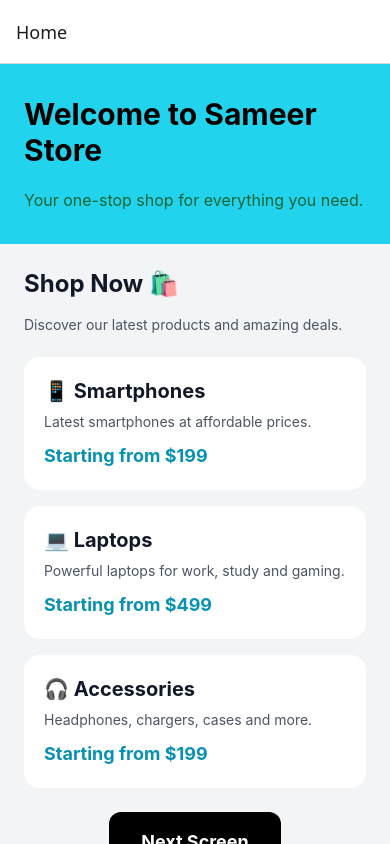
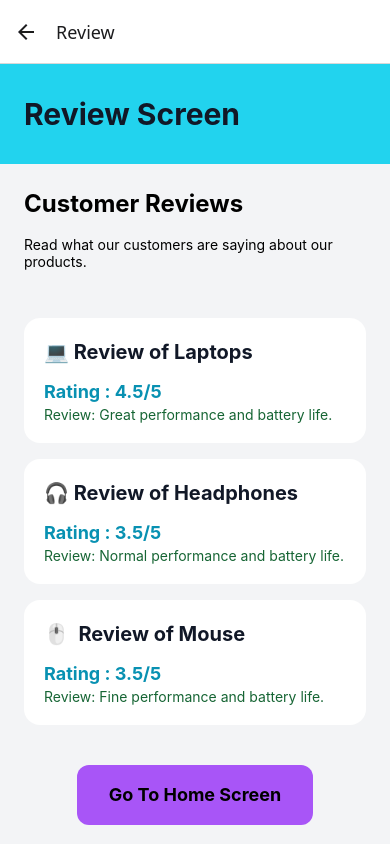
Before and after one commit to Okasha00/React-Native-Learning, a React Native app: screen /Review in a window 390 px wide. Built offline with nearby package versions, Linux system fonts and the light colour scheme.

Commit message:
Created ReviewScreen.js and back button

```diff
--- a/App.js
+++ b/App.js
@@ -3,7 +3,7 @@ import { View, Text, Pressable, ScrollView } from 'react-native';
 import { NavigationContainer } from '@react-navigation/native';
 import { createNativeStackNavigator } from '@react-navigation/native-stack';
 import ProductsScreen from './screens/ProductsScreen';
-
+import ReviewScreen from './screens/ReviewScreen';
 import './global.css';
 
 import ViewPractice from './screens/ViewPractice';
@@ -102,9 +102,18 @@ function HomeScreen({ navigation }) {
         onPress={() => navigation.navigate('Products')}
         >
           <Text className="font-bold text-blue-800">
-        Go to Products
-      </Text>
-      </Pressable>
+            Go to Products
+          </Text>
+        </Pressable>
+
+        <Pressable
+          className="mt-4 rounded-xl bg-purple-500 px-8 py-4"
+          onPress={() => navigation.navigate('Review')}
+        >
+          <Text className="font-bold text-white">
+            View Reviews
+          </Text>
+        </Pressable>
       </View>
 
     </ScrollView>
@@ -129,6 +138,12 @@ export default function App() {
         <Stack.Screen
           name="Products"
           component={ProductsScreen}
+
+        />
+
+        <Stack.Screen
+          name="Review"
+          component={ReviewScreen}
         />
 
       </Stack.Navigator>
--- a/screens/ProductsScreen.js
+++ b/screens/ProductsScreen.js
@@ -20,16 +20,6 @@ export default function ProductsScreen({navigation}) {
       {/* Products List */}
       <View className="px-6 py-6">
 
-  {/* Item 1 */}
-  <View className="mb-4 rounded-2xl bg-white p-5">
-    <Text className="text-xl font-bold text-gray-900">
-      📱 Smartphone
-    </Text>
-    <Text className="mt-3 text-lg font-bold text-cyan-600">
-                Starting from $199
-              </Text>
-  </View>
-
   {/* Item 2 */}
   <View className="mb-4 rounded-2xl bg-white p-5">
     <Text className="text-xl font-bold text-gray-900">
@@ -37,6 +27,9 @@ export default function ProductsScreen({navigation}) {
     </Text>
     <Text className="mt-3 text-lg font-bold text-cyan-600">
         Starting from $699
+    </Text>
+    <Text className="mt-1 text-sm text-green-800">
+        Discounted price: $599
     </Text>
   </View>
 
@@ -48,6 +41,10 @@ export default function ProductsScreen({navigation}) {
     <Text className="mt-3 text-lg font-bold text-cyan-600">
                 Starting from $234
     </Text>
+    <Text className="mt-1 text-sm text-green-800">
+        Discounted price: $199
+    </Text>
+
   </View>
 
   {/* Item 4 */}
@@ -58,6 +55,9 @@ export default function ProductsScreen({navigation}) {
     <Text className="mt-3 text-lg font-bold text-cyan-600">
         Starting from $149
     </Text>
+    <Text className="mt-1 text-sm text-green-800">
+        Discounted price: $100
+    </Text>
   </View>
 
    {/* Item 5 */}
@@ -67,6 +67,9 @@ export default function ProductsScreen({navigation}) {
     </Text>
     <Text className="mt-3 text-lg font-bold text-cyan-600">
                 Starting from $29
+              </Text>
+    <Text className="mt-1 text-sm text-green-800">
+        Discounted price: $24
     </Text>
     </View>
 
--- /dev/null
+++ b/screens/ReviewScreen.js
@@ -0,0 +1,94 @@
+import {Text, View, Pressable} from 'react-native';
+import {useNavigation} from '@react-navigation/native';
+import {useRoute} from '@react-navigation/native';
+import {useState} from 'react';
+import {ScrollView} from 'react-native';
+
+export default function ReviewScreen({navigation}) {
+    return (
+        <ScrollView className="flex-1 bg-gray-100">
+        {/*Header*/}
+        <View className="bg-cyan-400 px-6 py-8">
+        <Text className="text-3xl font-bold text-gray-900">
+            Review Screen
+        </Text>
+        </View>
+
+        {/* Welcome Section */}
+              <View className="px-6 py-6">
+                <Text className="text-2xl font-bold text-red-900">
+                  Customer Reviews
+                </Text>
+
+                <Text className="mt-4 font -bold text-orange-600">
+                  Read what our customers are saying about our products.
+                </Text>
+              </View>
+
+        {/* Products List */}
+              <View className="px-6 py-6">
+
+          {/* Item 2 */}
+          <View className="mb-4 rounded-2xl bg-white p-5">
+            <Text className="text-xl font-bold text-gray-900">
+              💻 Review of Laptops
+            </Text>
+            <Text className="mt-3 text-lg font-bold text-cyan-600">
+                Rating : 4.5/5
+            </Text>
+
+            <Text className="mt-1 text-sm text-green-800">
+                Review: Great performance and battery life.
+            </Text>
+            </View>
+
+            {/* Item 3 */}
+          <View className="mb-4 rounded-2xl bg-white p-5">
+            <Text className="text-xl font-bold text-gray-900">
+              🎧 Review of Headphones
+            </Text>
+            <Text className="mt-3 text-lg font-bold text-cyan-600">
+                Rating : 3.5/5
+            </Text>
+
+            <Text className="mt-1 text-sm text-green-800">
+                Review: Normal performance and battery life.
+            </Text>
+
+          </View>
+
+
+          {/* Item 4 */}
+          <View className="mb-4 rounded-2xl bg-white p-5">
+            <Text className="text-xl font-bold text-gray-900">
+              🖱️  Review of Mouse
+            </Text>
+            <Text className="mt-3 text-lg font-bold text-cyan-600">
+                Rating : 3.5/5
+            </Text>
+
+            <Text className="mt-1 text-sm text-green-800">
+                Review: Fine performance and battery life.
+            </Text>
+
+          </View>
+
+
+
+        </View>
+
+        {/* Go Back Button */}
+        <View className="items-center pb-8">
+            <Pressable
+            className="rounded-xl bg-purple-500 px-8 py-4"
+            onPress={() => navigation.goBack()}
+            >
+                <Text className="text-lg font-bold text-black">
+                    Go To Home Screen
+                  </Text>
+                </Pressable>
+              </View>
+
+        </ScrollView>
+    );
+}
```
Lines whose indentation alone changed are shown as unchanged.
